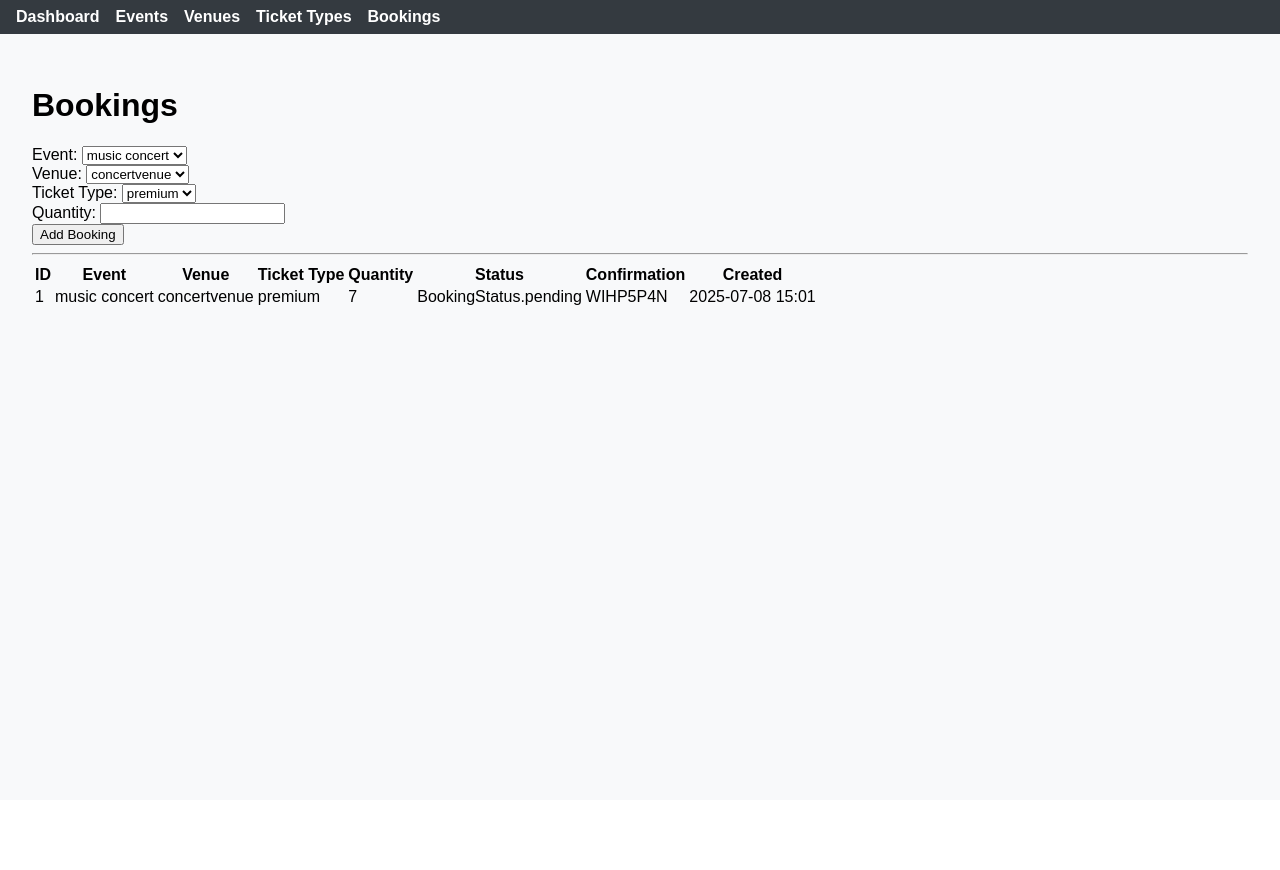
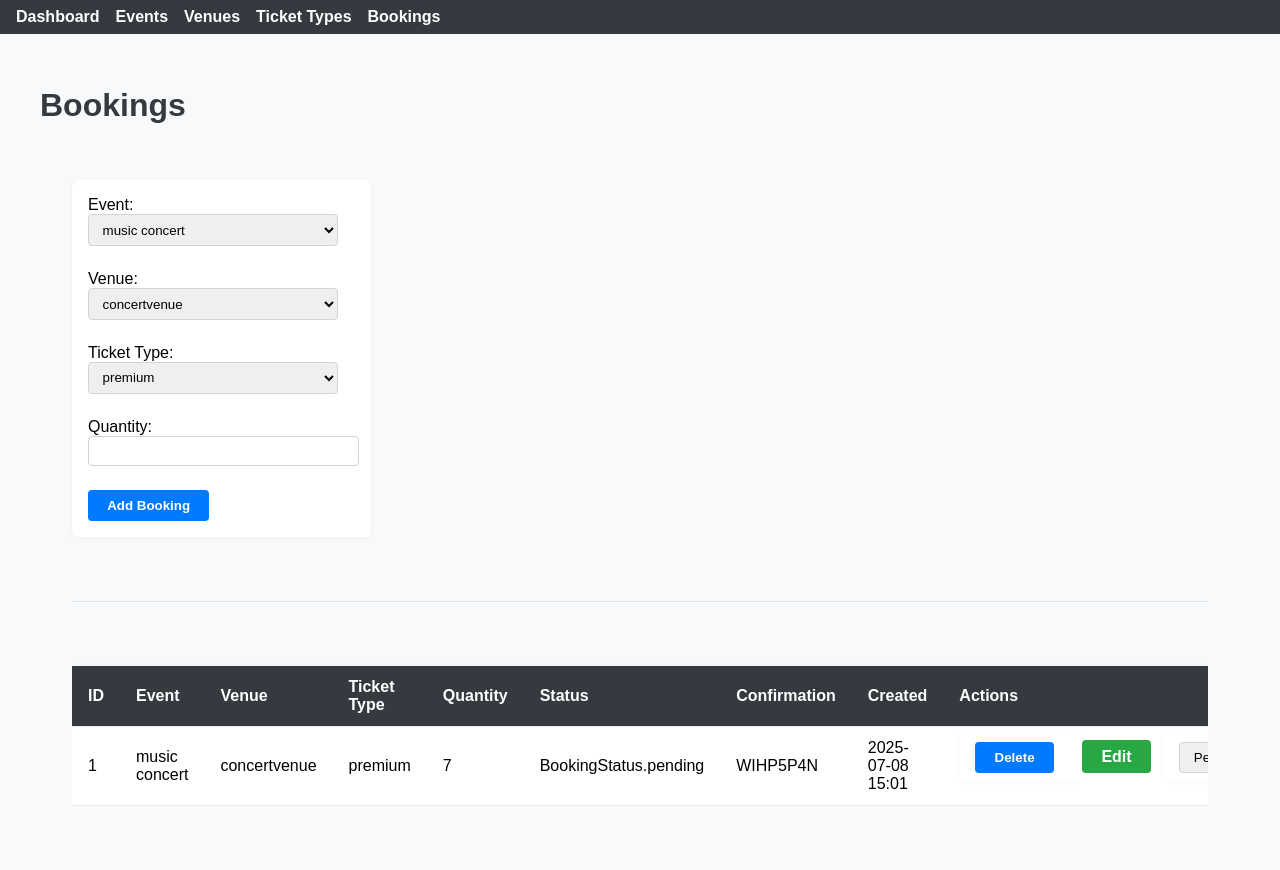
Before and after one commit to ReesavGupta/FastAPI, a FastAPI app: page /bookings in a window 1280 px wide. Before the commit the page ends 305 px from the top, so only its background shows below. Run offline with FastAPI, Linux system fonts and the light colour scheme.

Commit message:
conpleted

```diff
--- a/ticket-booking-system/main.py
+++ b/ticket-booking-system/main.py
@@ -229,6 +229,18 @@
 def generate_confirmation_code(length=8):
     return ''.join(random.choices(string.ascii_uppercase + string.digits, k=length))
 
+# Move this endpoint up
+@app.post("/bookings", response_class=HTMLResponse)
+def add_booking(request: Request, event_id: int = Form(...), venue_id: int = Form(...), ticket_type_id: int = Form(...), quantity: int = Form(...), db: Session = Depends(get_db)):
+    from datetime import datetime
+    from random import choices
+    import string
+    confirmation_code = ''.join(choices(string.ascii_uppercase + string.digits, k=8))
+    db_booking = Booking(event_id=event_id, venue_id=venue_id, ticket_type_id=ticket_type_id, quantity=quantity, status=BookingStatus.confirmed, confirmation_code=confirmation_code, created_at=datetime.now())
+    db.add(db_booking)
+    db.commit()
+    return RedirectResponse(url="/bookings", status_code=303)
+
 @app.post("/bookings", response_model=BookingOut)
 def create_booking(booking: BookingCreate, db: Session = Depends(get_db)):
     # Validate event, venue, ticket type
@@ -288,17 +300,6 @@
         "ticket_types": ticket_types
     })
 
-@app.post("/bookings", response_class=HTMLResponse)
-def add_booking(request: Request, event_id: int = Form(...), venue_id: int = Form(...), ticket_type_id: int = Form(...), quantity: int = Form(...), db: Session = Depends(get_db)):
-    from datetime import datetime
-    from random import choices
-    import string
-    confirmation_code = ''.join(choices(string.ascii_uppercase + string.digits, k=8))
-    db_booking = Booking(event_id=event_id, venue_id=venue_id, ticket_type_id=ticket_type_id, quantity=quantity, status=BookingStatus.confirmed, confirmation_code=confirmation_code, created_at=datetime.now())
-    db.add(db_booking)
-    db.commit()
-    return RedirectResponse(url="/bookings", status_code=303)
-
 @app.put("/bookings/{booking_id}", response_model=BookingOut)
 def update_booking(booking_id: int, booking: BookingCreate, db: Session = Depends(get_db)):
     db_booking = db.query(Booking).filter(Booking.id == booking_id).first()
@@ -341,6 +342,50 @@
     db.commit()
     db.refresh(db_booking)
     return db_booking
+
+# HTML-friendly delete endpoint
+@app.post("/bookings/{booking_id}/delete")
+def delete_booking_html(booking_id: int, db: Session = Depends(get_db)):
+    db_booking = db.query(Booking).filter(Booking.id == booking_id).first()
+    if db_booking is None:
+        raise HTTPException(status_code=404, detail="Booking not found.")
+    db.delete(db_booking)
+    db.commit()
+    return RedirectResponse(url="/bookings", status_code=303)
+
+# HTML-friendly patch status endpoint
+@app.post("/bookings/{booking_id}/status")
+def update_booking_status_html(booking_id: int, status: BookingStatus = Form(...), db: Session = Depends(get_db)):
+    db_booking = db.query(Booking).filter(Booking.id == booking_id).first()
+    if db_booking is None:
+        raise HTTPException(status_code=404, detail="Booking not found.")
+    setattr(db_booking, 'status', status.value)
+    db.commit()
+    return RedirectResponse(url="/bookings", status_code=303)
+
+# Render edit form for a booking
+@app.get("/bookings/{booking_id}/edit", response_class=HTMLResponse)
+def edit_booking_page(request: Request, booking_id: int, db: Session = Depends(get_db)):
+    booking = db.query(Booking).filter(Booking.id == booking_id).first()
+    if booking is None:
+        return HTMLResponse("Booking not found", status_code=404)
+    events = db.query(Event).all()
+    venues = db.query(Venue).all()
+    ticket_types = db.query(TicketType).all()
+    return templates.TemplateResponse("edit_booking.html", {"request": request, "booking": booking, "events": events, "venues": venues, "ticket_types": ticket_types})
+
+# Handle edit form submission
+@app.post("/bookings/{booking_id}/edit")
+def edit_booking_submit(request: Request, booking_id: int, event_id: int = Form(...), venue_id: int = Form(...), ticket_type_id: int = Form(...), quantity: int = Form(...), db: Session = Depends(get_db)):
+    booking = db.query(Booking).filter(Booking.id == booking_id).first()
+    if booking is None:
+        return HTMLResponse("Booking not found", status_code=404)
+    setattr(booking, 'event_id', event_id)
+    setattr(booking, 'venue_id', venue_id)
+    setattr(booking, 'ticket_type_id', ticket_type_id)
+    setattr(booking, 'quantity', quantity)
+    db.commit()
+    return RedirectResponse(url="/bookings", status_code=303)
 
 # AVAILABLE TICKETS FOR EVENT
 @app.get("/events/{event_id}/available-tickets")
--- a/ticket-booking-system/static/style.css
+++ b/ticket-booking-system/static/style.css
@@ -26,3 +26,92 @@
 main {
     padding: 2rem;
 }
+
+.table-responsive {
+    width: 100%;
+    overflow-x: auto;
+    margin-top: 2rem;
+}
+
+main, .main-container {
+    max-width: 1200px;
+    margin: 0 auto;
+    padding: 2rem;
+}
+
+table {
+    width: 100%;
+    border-collapse: collapse;
+    margin-top: 2rem;
+    background: #fff;
+    box-shadow: 0 2px 8px rgba(0,0,0,0.05);
+}
+th, td {
+    padding: 0.75rem 1rem;
+    border-bottom: 1px solid #e9ecef;
+    text-align: left;
+}
+th {
+    background: #343a40;
+    color: #fff;
+}
+tr:nth-child(even) {
+    background: #f2f2f2;
+}
+tr:hover {
+    background: #e9ecef;
+}
+
+form {
+    margin-bottom: 1.5rem;
+    background: #fff;
+    padding: 1rem;
+    border-radius: 6px;
+    box-shadow: 0 1px 4px rgba(0,0,0,0.04);
+    display: inline-block;
+}
+label {
+    display: block;
+    margin-bottom: 0.5rem;
+    font-weight: 500;
+}
+input[type="number"], select {
+    padding: 0.4rem 0.6rem;
+    border: 1px solid #ced4da;
+    border-radius: 4px;
+    margin-bottom: 1rem;
+    width: 100%;
+    max-width: 250px;
+}
+button {
+    background: #007bff;
+    color: #fff;
+    border: none;
+    padding: 0.5rem 1.2rem;
+    border-radius: 4px;
+    cursor: pointer;
+    font-weight: 600;
+    margin-right: 0.5rem;
+    transition: background 0.2s;
+}
+button:hover {
+    background: #0056b3;
+}
+a.button-link {
+    background: #28a745;
+    color: #fff !important;
+    padding: 0.5rem 1.2rem;
+    border-radius: 4px;
+    text-decoration: none;
+    font-weight: 600;
+    margin-right: 0.5rem;
+    transition: background 0.2s;
+}
+a.button-link:hover {
+    background: #218838;
+}
+hr {
+    margin: 2rem 0;
+    border: none;
+    border-top: 1px solid #dee2e6;
+}
--- a/ticket-booking-system/static/templates/bookings.html
+++ b/ticket-booking-system/static/templates/bookings.html
@@ -1,36 +1,38 @@
 {% extends "base.html" %}
 {% block content %}
-<h1>Bookings</h1>
-<form method="post" action="/bookings">
+<h1 style="margin-bottom:1.5rem; color:#343a40;">Bookings</h1>
+<div class="main-container">
+<form method="post" action="/bookings" style="margin-bottom:2rem;">
     <label>Event:
         <select name="event_id" required>
             {% for event in events %}
             <option value="{{ event.id }}">{{ event.name }}</option>
             {% endfor %}
         </select>
-    </label><br>
+    </label>
     <label>Venue:
         <select name="venue_id" required>
             {% for venue in venues %}
             <option value="{{ venue.id }}">{{ venue.name }}</option>
             {% endfor %}
         </select>
-    </label><br>
+    </label>
     <label>Ticket Type:
         <select name="ticket_type_id" required>
             {% for t in ticket_types %}
             <option value="{{ t.id }}">{{ t.name }}</option>
             {% endfor %}
         </select>
-    </label><br>
-    <label>Quantity: <input type="number" name="quantity" min="1" required></label><br>
+    </label>
+    <label>Quantity: <input type="number" name="quantity" min="1" required></label>
     <button type="submit">Add Booking</button>
 </form>
 <hr>
+<div class="table-responsive">
 <table>
     <thead>
         <tr>
-            <th>ID</th><th>Event</th><th>Venue</th><th>Ticket Type</th><th>Quantity</th><th>Status</th><th>Confirmation</th><th>Created</th>
+            <th>ID</th><th>Event</th><th>Venue</th><th>Ticket Type</th><th>Quantity</th><th>Status</th><th>Confirmation</th><th>Created</th><th>Actions</th>
         </tr>
     </thead>
     <tbody>
@@ -44,8 +46,24 @@
             <td>{{ b.status }}</td>
             <td>{{ b.confirmation_code }}</td>
             <td>{{ b.created_at }}</td>
+            <td style="white-space:nowrap;">
+                <form method="post" action="/bookings/{{ b.id }}/delete" style="display:inline;">
+                    <button type="submit">Delete</button>
+                </form>
+                <a href="/bookings/{{ b.id }}/edit" class="button-link">Edit</a>
+                <form method="post" action="/bookings/{{ b.id }}/status" style="display:inline;">
+                    <select name="status">
+                        <option value="confirmed" {% if b.status == 'confirmed' %}selected{% endif %}>Confirmed</option>
+                        <option value="cancelled" {% if b.status == 'cancelled' %}selected{% endif %}>Cancelled</option>
+                        <option value="pending" {% if b.status == 'pending' %}selected{% endif %}>Pending</option>
+                    </select>
+                    <button type="submit">Update Status</button>
+                </form>
+            </td>
         </tr>
         {% endfor %}
     </tbody>
 </table>
+</div>
+</div>
 {% endblock %}
```
Also changed, not shown: ticket-booking-system/static/templates/edit_booking.html (added, +32 -0 lines), ticket-booking-system/ticket_booking.db (added).
